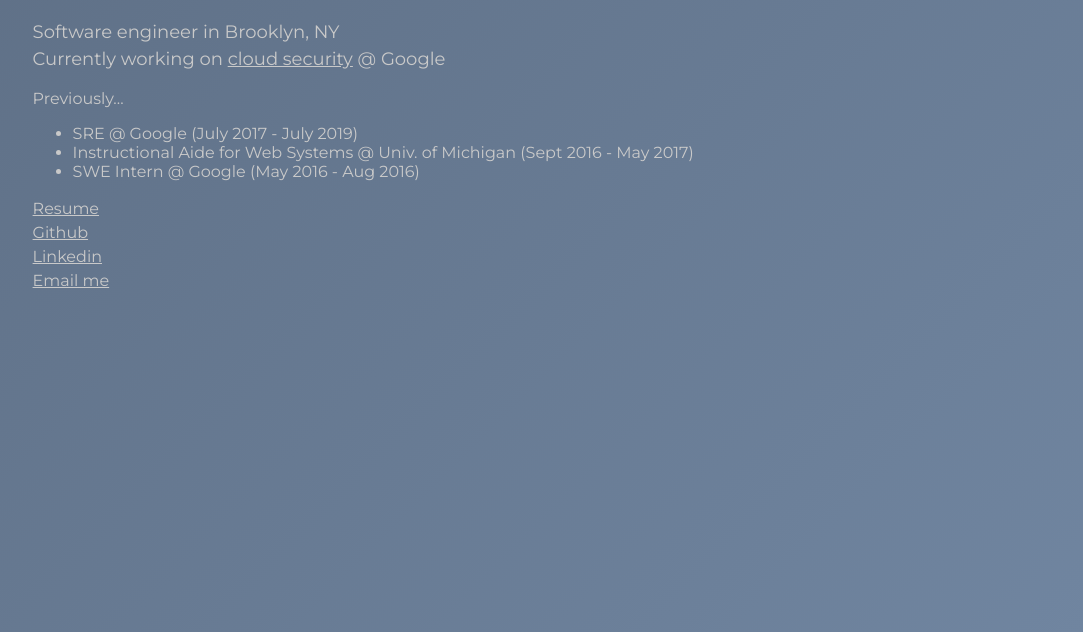
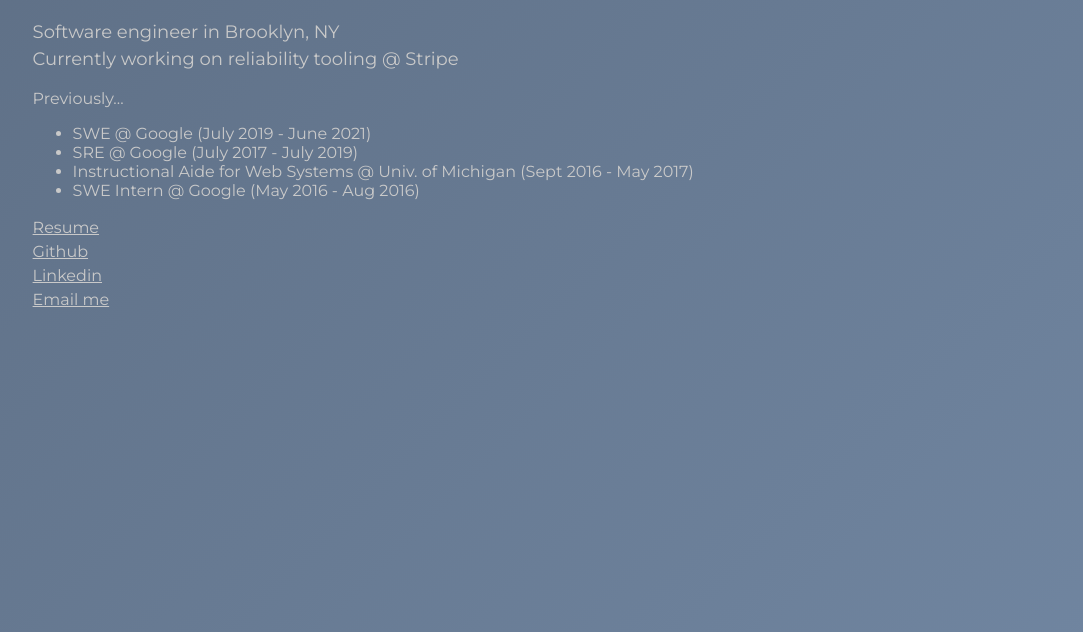
Before and after one commit to danielleconnolly/danielleconnolly.github.io, a plain HTML site: page index.html in a window 1280 px wide. Shown: the part 168-800 px from the top of the page, without its empty margins (165-1248 px from the left). Drawn offline with Linux system fonts and the light colour scheme.

Commit message:
Update employment info

```diff
--- a/index.html
+++ b/index.html
@@ -14,9 +14,10 @@
 
 		<h1>Hi, I'm Danielle.</h1>
 		<h2>Software engineer in Brooklyn, NY<br>
-		Currently working on <a href="https://cloud.google.com/security-key-management">cloud security</a> @ Google</h2>
+		Currently working on reliability tooling @ Stripe</h2>
 		<p>Previously...
 			<ul>
+			<li>SWE @ Google (July 2019 - June 2021)</li>
 			<li>SRE @ Google (July 2017 - July 2019)</li>
 			<li>Instructional Aide for Web Systems @ Univ. of Michigan (Sept 2016 - May 2017)</li>
 			<li>SWE Intern @ Google (May 2016 - Aug 2016)</li>
```
